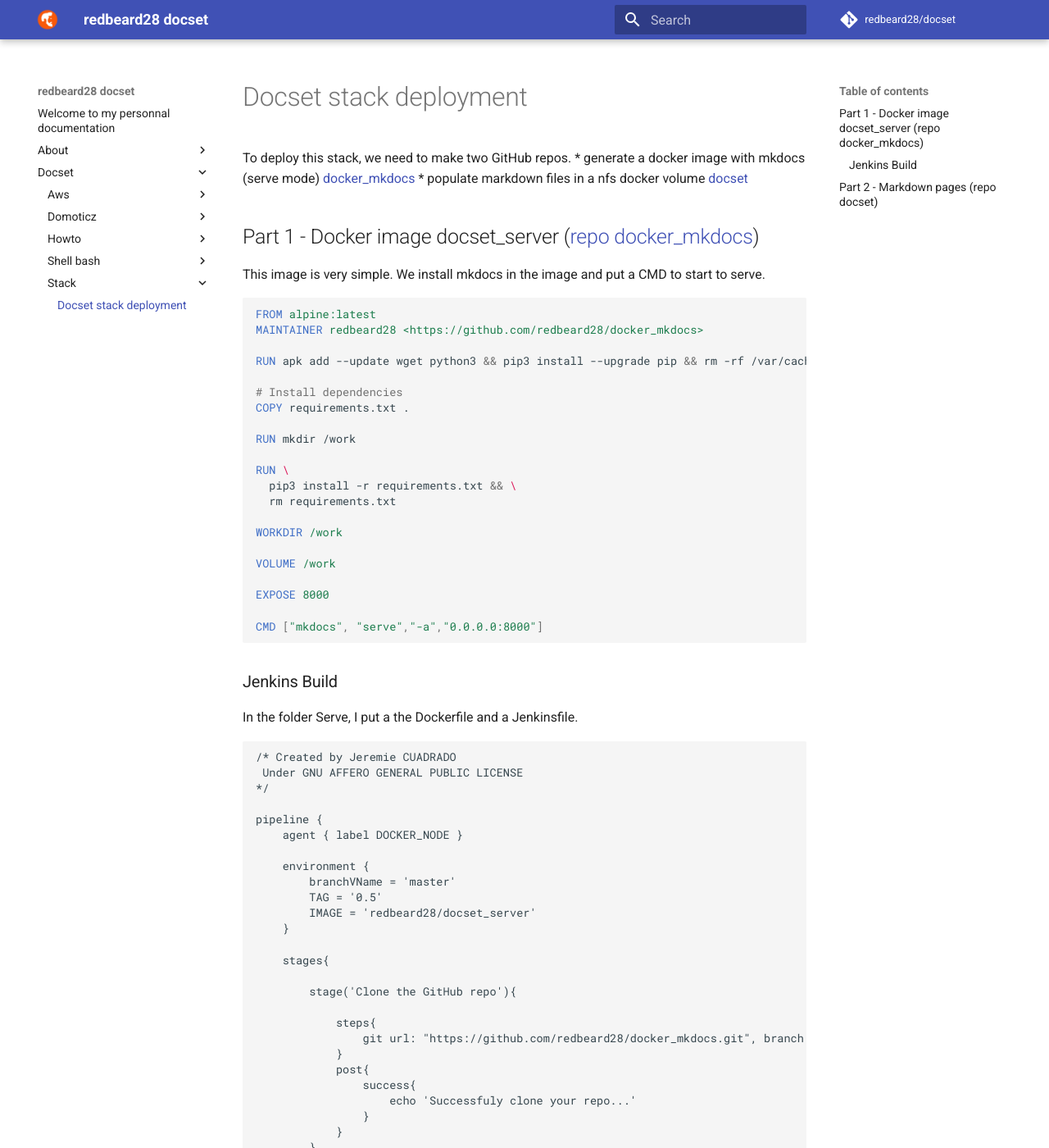
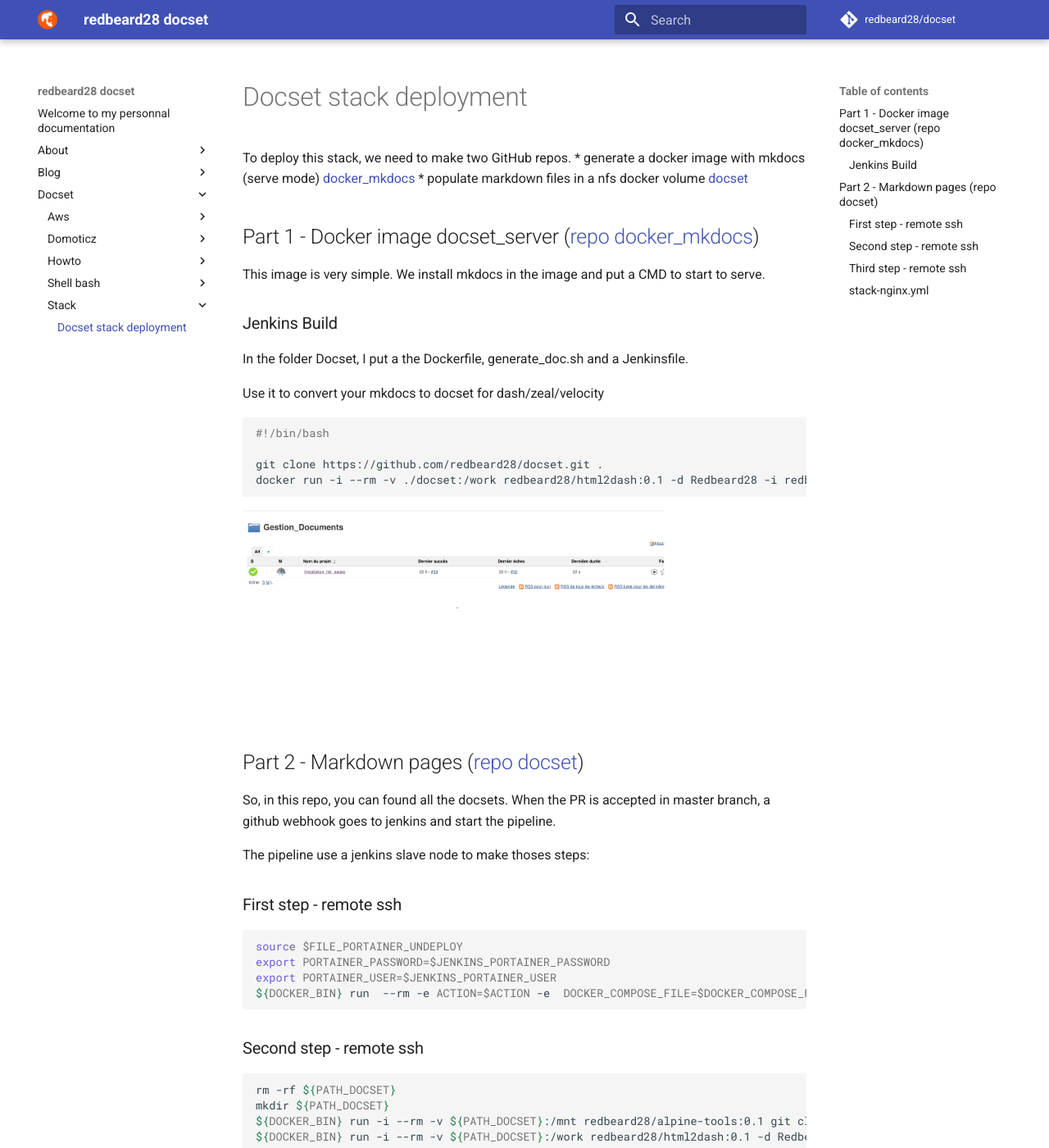
Before and after one commit to redbeard28/docset, an MkDocs documentation site: the page built from docs_src/docset/stack/docset-server.md, in a window 1280 px wide and 1400 px high. Shown: the whole window at 82% size. Built offline with MkDocs 1.6.1 and Material for MkDocs 9.7.7, drawn with Linux system fonts in a browser that asks for light colours; comment, search, counter and statistics services are not loaded; some of the changed text lies outside the part shown.

Commit message:
MAJ doc, try versionning 0.0.4.1

`````diff
--- a/docs_src/docset/stack/docset-server.md
+++ b/docs_src/docset/stack/docset-server.md
@@ -8,84 +8,23 @@
 ## Part 1 - Docker image docset_server ([repo docker_mkdocs](https://github.com/redbeard28/docker_mkdocs.git))
 This image is very simple. We install mkdocs in the image and put a CMD to start to serve.
 
-````dockerfile
-FROM alpine:latest
-MAINTAINER redbeard28 <https://github.com/redbeard28/docker_mkdocs>
 
-RUN apk add --update wget python3 && pip3 install --upgrade pip && rm -rf /var/cache/apk/*
-
-# Install dependencies
-COPY requirements.txt .
-
-RUN mkdir /work
-
-RUN \
-  pip3 install -r requirements.txt && \
-  rm requirements.txt
-
-WORKDIR /work
-
-VOLUME /work
-
-EXPOSE 8000
-
-CMD ["mkdocs", "serve","-a","0.0.0.0:8000"]
-````
 
 ### Jenkins Build
 
-In the folder Serve, I put a the Dockerfile and a Jenkinsfile.
+In the folder Docset, I put a the Dockerfile, generate_doc.sh and a Jenkinsfile.
 
-````
-/* Created by Jeremie CUADRADO
- Under GNU AFFERO GENERAL PUBLIC LICENSE
-*/
+Use it to convert your mkdocs to docset for dash/zeal/velocity
+```bash
+#!/bin/bash
 
-pipeline {
-    agent { label DOCKER_NODE }
+git clone https://github.com/redbeard28/docset.git .
+docker run -i --rm -v ./docset:/work redbeard28/html2dash:0.1 -d Redbeard28 -i redbeard28/docset:1.0 -m html
 
-    environment {
-        branchVName = 'master'
-        TAG = '0.5'
-        IMAGE = 'redbeard28/docset_server'
-    }
+```
 
-    stages{
 
-        stage('Clone the GitHub repo'){
-
-            steps{
-                git url: "https://github.com/redbeard28/docker_mkdocs.git", branch: "${branchVName}", credentialsId: "jenkins_github_pat"
-            }
-            post{
-                success{
-                    echo 'Successfuly clone your repo...'
-                }
-            }
-        }
-        stage('Build the Image...'){
-            steps{
-                script {
-                    withDockerServer([uri: "tcp://${DOCKER_TCPIP}"]) {
-                        /* login to the registry and push */
-                        withDockerRegistry([credentialsId: 'DOCKERHUB', url: "https://index.docker.io/v1/"]) {
-                            /* Prepare build command */
-                            def image = docker.build("${IMAGE}:${TAG}","-f Dockerfile Serve")
-
-                            image.push()
-
-                        }
-                    }
-                }
-            }
-        }
-    }
-}
-````
-
-So When I push a new version of of my Dockerfile, a GtHub webhook is pushed to my Jenkins master. It build and push to docker hub.
-
-![pipeline](img/mkdocs_server.jpg)
+![pipeline](img/install_webpages.png)
 
 
 ## Part 2 - Markdown pages ([repo docset](https://github.com/redbeard28/docset.git))
@@ -94,37 +33,61 @@
 
 The pipeline use a jenkins slave node to make thoses steps:
 
-  * erase the stack
-  * clone the repo
-  * rsync folders to docker persistant volume (nfs)
-  * create the stack
+### First step - remote ssh
+```bash
+source $FILE_PORTAINER_UNDEPLOY
+export PORTAINER_PASSWORD=$JENKINS_PORTAINER_PASSWORD
+export PORTAINER_USER=$JENKINS_PORTAINER_USER
+${DOCKER_BIN} run  --rm -e ACTION=$ACTION -e  DOCKER_COMPOSE_FILE=$DOCKER_COMPOSE_FILE -e PORTAINER_USER=$PORTAINER_USER -e PORTAINER_PASSWORD=$PORTAINER_PASSWORD -e PORTAINER_URL=$PORTAINER_URL -e PORTAINER_STACK_NAME=$PORTAINER_STACK_NAME  -v ${STACK_DEFINITION}:/tmp greenled/portainer-stack-utils:latest
+```
 
+### Second step - remote ssh
+```bash
+rm -rf ${PATH_DOCSET}
+mkdir ${PATH_DOCSET}
+${DOCKER_BIN} run -i --rm -v ${PATH_DOCSET}:/mnt redbeard28/alpine-tools:0.1 git clone --quiet https://github.com/redbeard28/docset.git /mnt
+${DOCKER_BIN} run -i --rm -v ${PATH_DOCSET}:/work redbeard28/html2dash:0.1 -d Redbeard28 -i redbeard28/docset:1.0 -m html
 
+```
+
+### Third step - remote ssh
+```bash
+source $FILE_PORTAINER_DEPLOY
+export PORTAINER_PASSWORD=$JENKINS_PORTAINER_PASSWORD
+export PORTAINER_USER=$JENKINS_PORTAINER_USER
+export DOCKER_COMPOSE_FILE=/tmp/stack-nginx.yml
+${DOCKER_BIN} run  --rm -e ACTION=$ACTION -e  DOCKER_COMPOSE_FILE=$DOCKER_COMPOSE_FILE -e PORTAINER_USER=$PORTAINER_USER -e PORTAINER_PASSWORD=$PORTAINER_PASSWORD -e PORTAINER_URL=$PORTAINER_URL -e PORTAINER_STACK_NAME=$PORTAINER_STACK_NAME  -v ${STACK_DEFINITION}:/tmp greenled/portainer-stack-utils:latest
+
+```
+
+### stack-nginx.yml
 ````yaml
 version: '3.5'
 services:
   docset:
-    image: redbeard28/docset_server:0.5
+    image: nginx
     deploy:
       replicas: 2
       placement:
         constraints:
           - node.role != manager
+      restart_policy:
+        condition: on-failure
     ports:
-      - 8001:8000
+      - 8001:80
     volumes:
       - type: volume
-        source: docset_work
-        target: /work
+        source: nginx_html
+        target: /usr/share/nginx/html
         volume:
           nocopy: true
 
 volumes:
-  docset_work:
+  nginx_html:
     driver_opts:
       type: "nfs"
-      o: "addr=XXX.XXX.XXX.XXX,nolock,soft,rw"
-      device: ":/MYPATH/docset/work"
+      o: "addr=XXX.XXX.XXX.XXX,nolock,soft,ro"
+      device: ":/PATH_TO/docs"
 ````
 
 
--- a/requirements.txt
+++ b/requirements.txt
@@ -24,3 +24,4 @@
 mkdocs-material
 pygments
 pymdown-extensions
+beautifulsoup4
`````
Also changed, not shown: docs_src/blog/Log/17-09-2019.md (added, +28 -0 lines), docs_src/docset/stack/img/install_webpages.png (added), docs_src/docset/stack/img/mkdocs_server.jpg (deleted), 1 other file.
